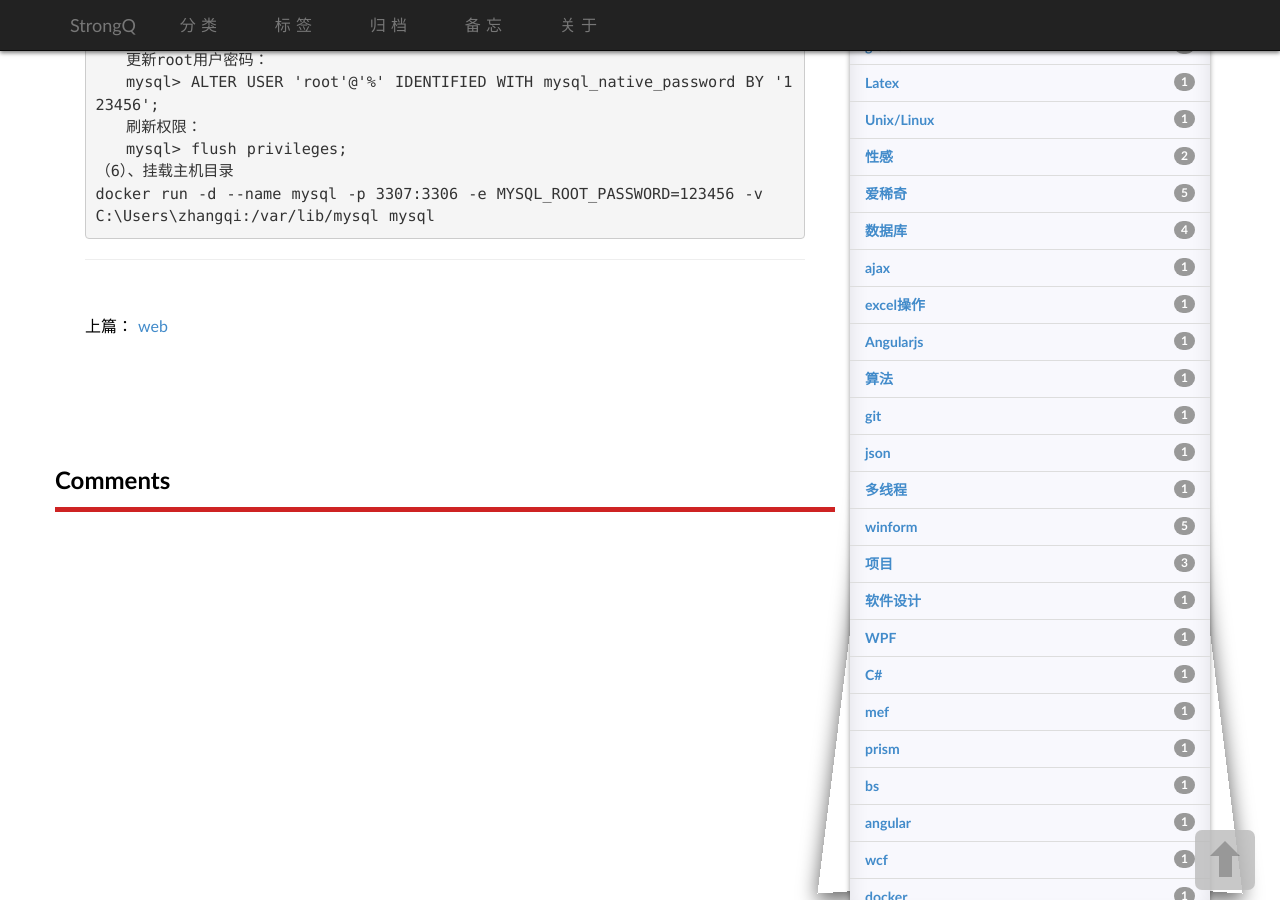
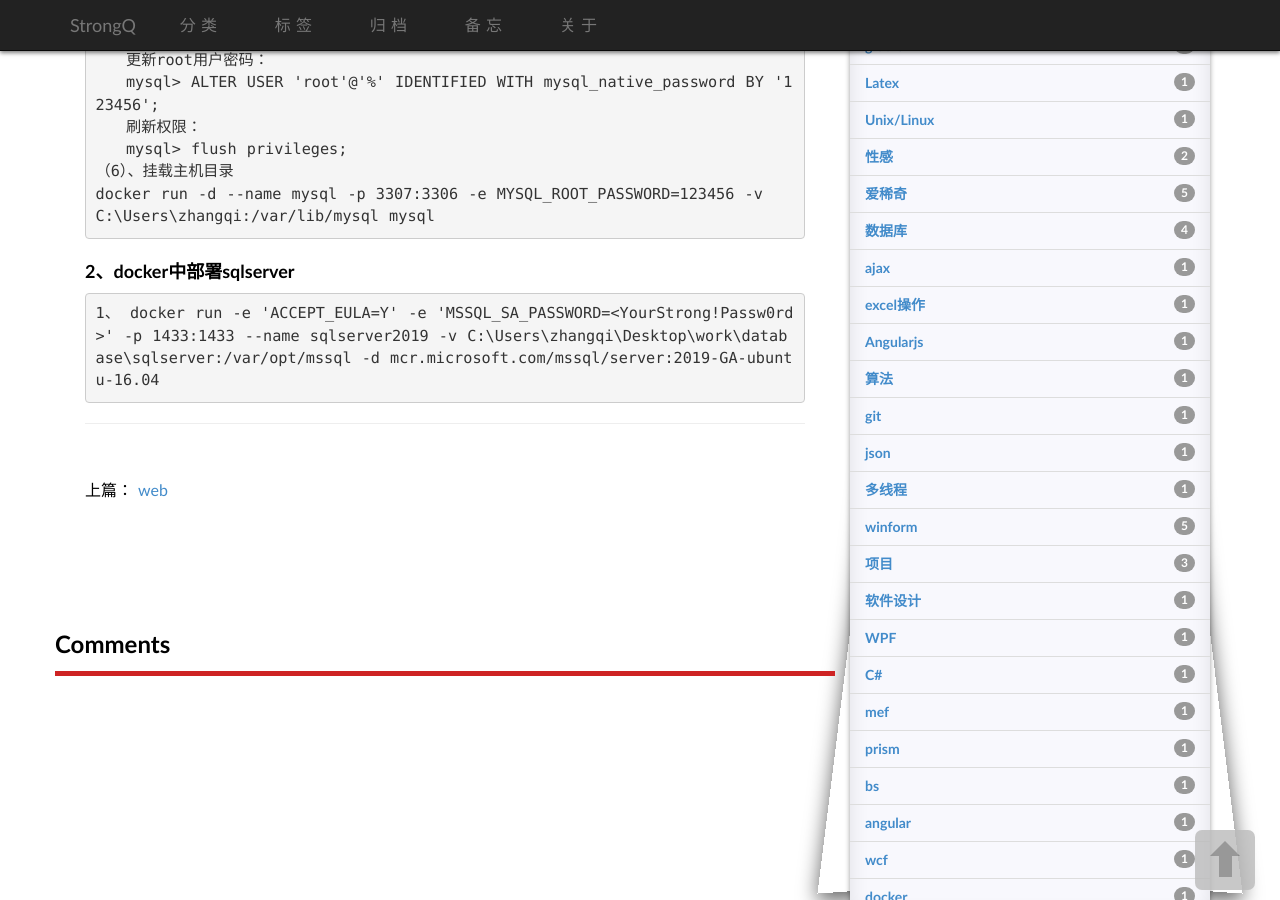
Before and after one commit to strongQ/caoyinping, a Jekyll site: the page built from _posts/2019-07-29-web-something-memory.md, in a window 1280 px wide and 900 px high, scrolled down 685 px. Built offline with Jekyll 4.4.1, drawn with Linux system fonts in a browser that asks for light colours; some web fonts are replaced; comment, search, counter and statistics services are not loaded.

Commit message:
docker sqlserver

```diff
--- a/_posts/2019-07-29-web-something-memory.md
+++ b/_posts/2019-07-29-web-something-memory.md
@@ -39,3 +39,7 @@
        mysql> flush privileges;
     （6）、挂载主机目录
     docker run -d --name mysql -p 3307:3306 -e MYSQL_ROOT_PASSWORD=123456 -v C:\Users\zhangqi:/var/lib/mysql mysql
+
+### 2、docker中部署sqlserver
+
+    1、 docker run -e 'ACCEPT_EULA=Y' -e 'MSSQL_SA_PASSWORD=<YourStrong!Passw0rd>' -p 1433:1433 --name sqlserver2019 -v C:\Users\zhangqi\Desktop\work\database\sqlserver:/var/opt/mssql -d mcr.microsoft.com/mssql/server:2019-GA-ubuntu-16.04
```
